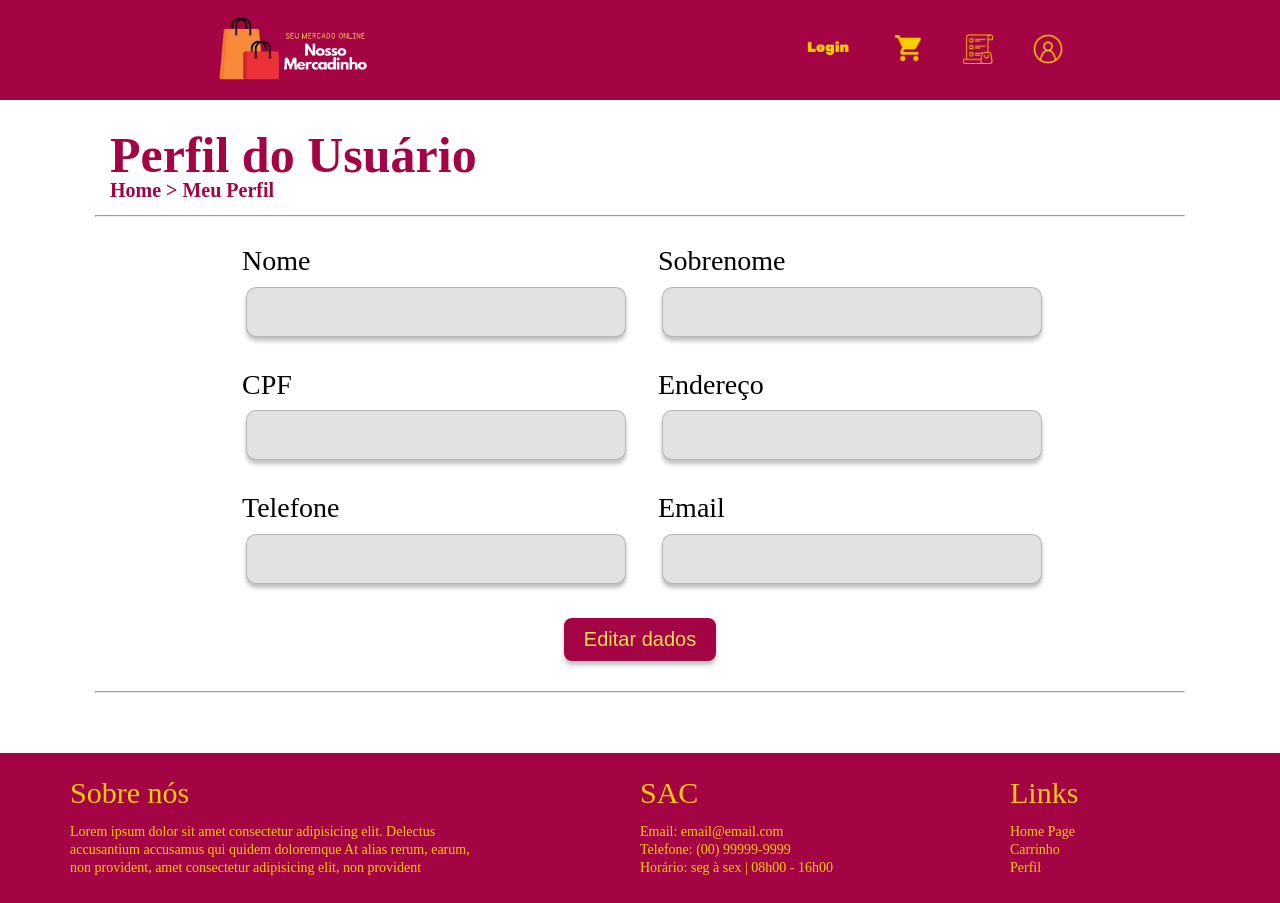
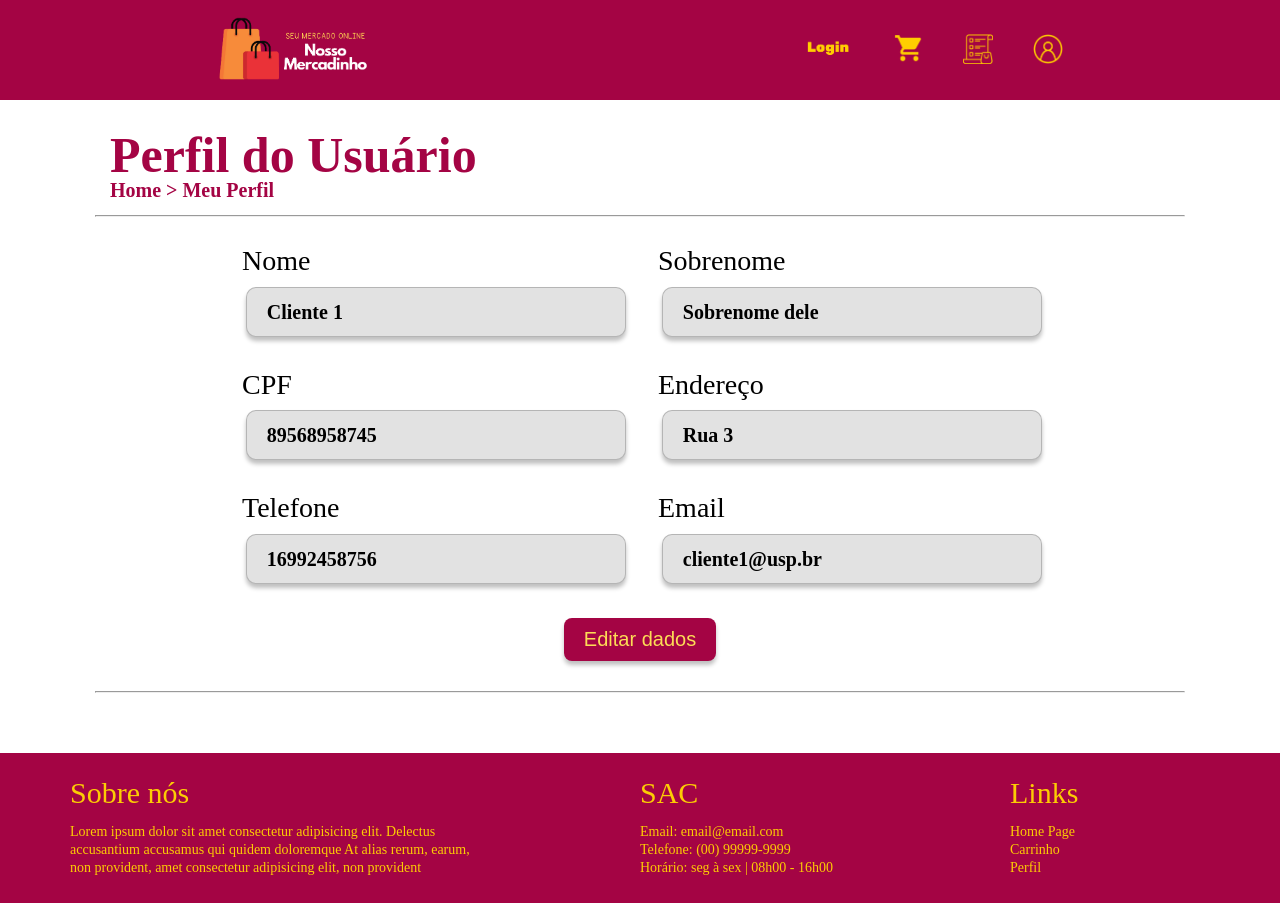
Before and after one commit to MarcusHuzi/Projeto-Web, a Vue app in the folder milestone2/shop/: page /perfil in a window 1280 px wide. Built offline with nearby package versions, Linux system fonts and the light colour scheme.

Commit message:
updated perfil.css

```diff
--- a/milestone2/shop/src/assets/css/perfil.css
+++ b/milestone2/shop/src/assets/css/perfil.css
@@ -113,6 +113,9 @@
     border-radius: 10px;
     font-weight: bolder;
     font-size: 20px;
+    display: flex;
+    align-items: center;
+    padding-left: 20px;
 }
 
 .lista-pedidos{
--- a/milestone2/shop/src/views/PerfilView.vue
+++ b/milestone2/shop/src/views/PerfilView.vue
@@ -197,12 +197,12 @@
             name: 'PerfilView',
             data(){
                 return{
-                    nome:"",
-                    sobrenome:"",
-                    cpf:"",
-                    email:"",
-                    tel:"",
-                    end:"",
+                    nome:"Cliente 1",
+                    sobrenome:"Sobrenome dele",
+                    cpf:"89568958745",
+                    email:"cliente1@usp.br",
+                    tel:"16992458756",
+                    end:"Rua 3",
                     e_tel:"",
                     e_end:"",
                     e_nome:"",
```
